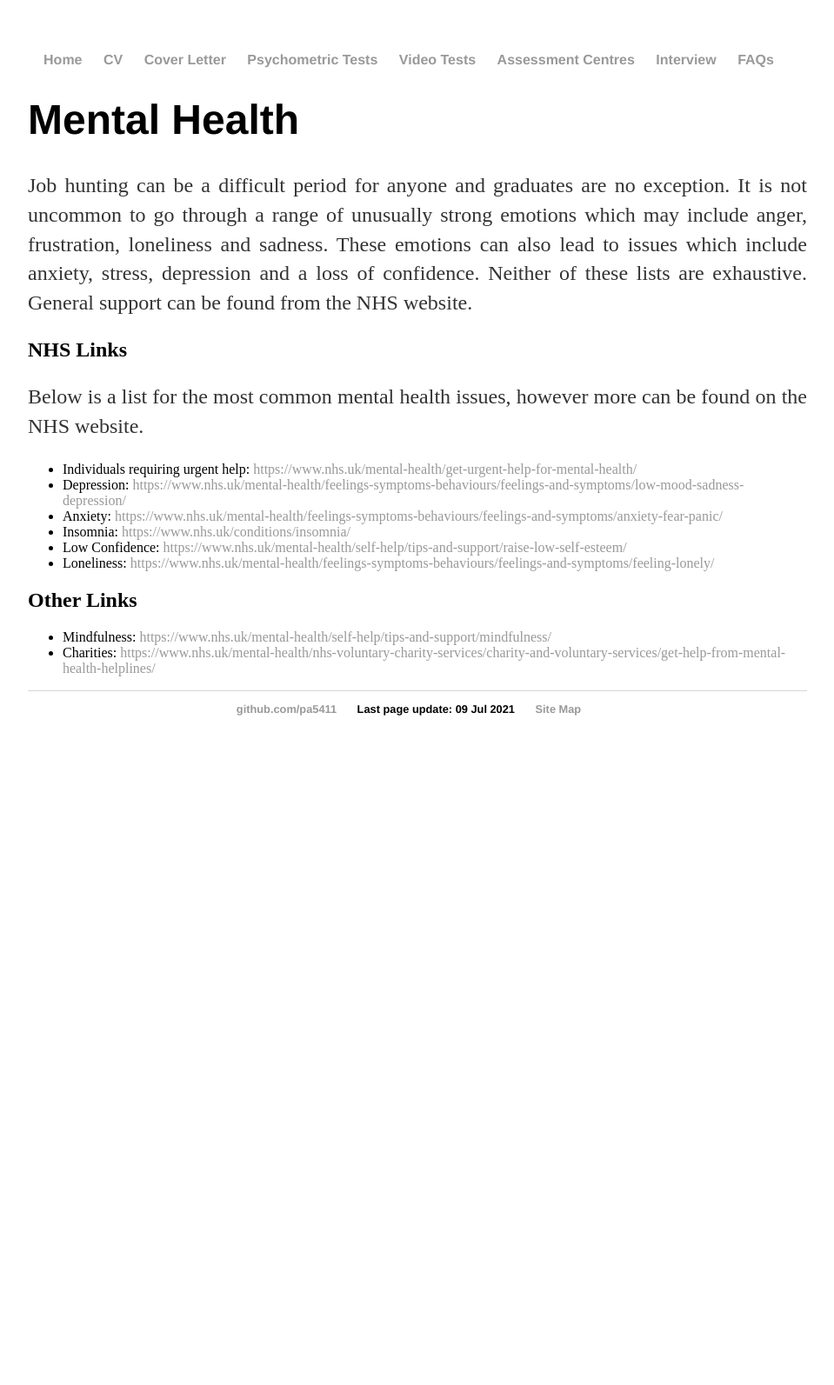
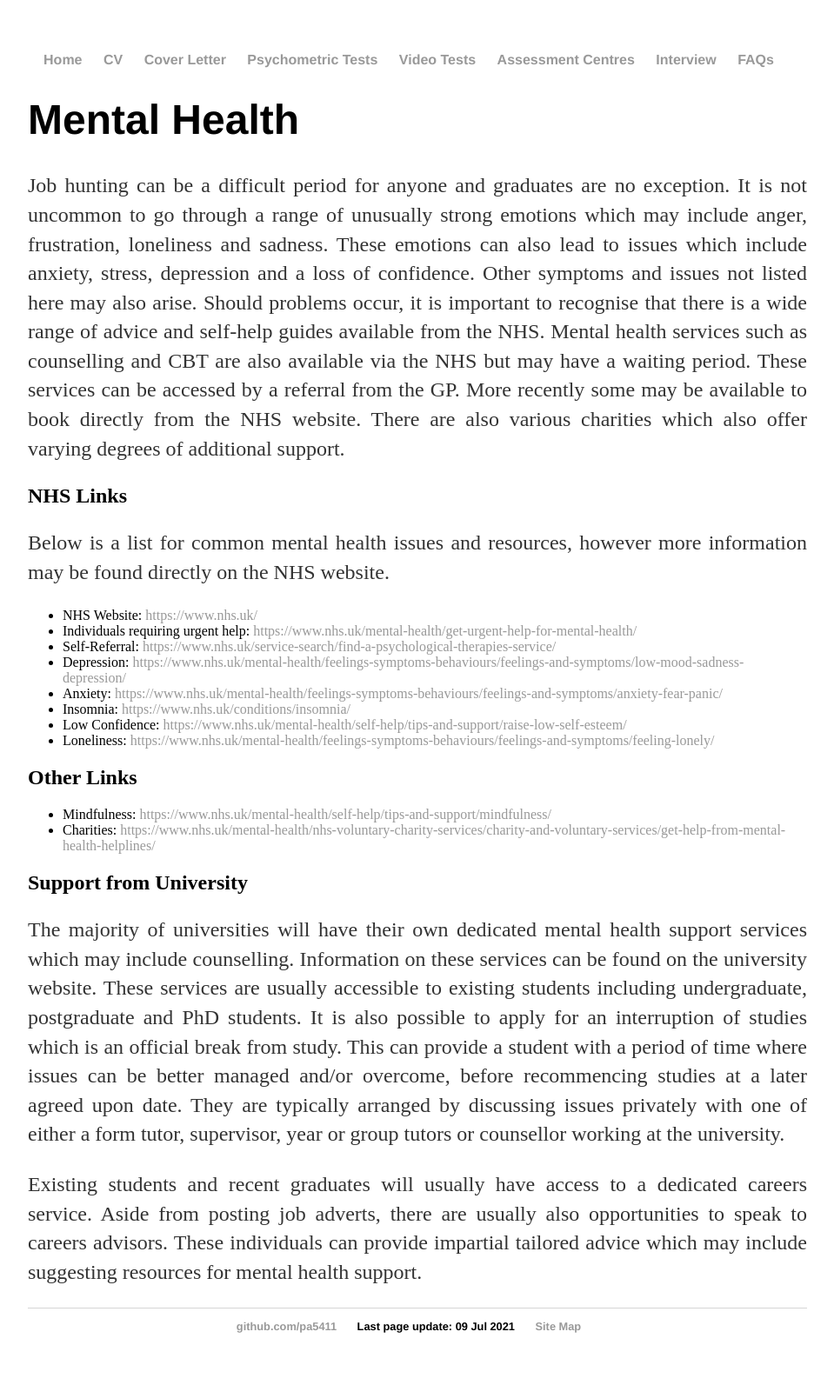
Before and after one commit to pa5411/Graduate-Job-Help, a Jekyll site: the page built from mentalhealth.html, in a window 1280 px wide. Shown: the whole page at 87% size, without its empty margins (160-1119 px from the left). Built offline with Jekyll 4.4.1, drawn with Linux system fonts in a browser that asks for light colours; before the commit the page ends 900 px from its top, so only the background shows below that.

Commit message:
add further links and content

```diff
--- a/mentalhealth.html
+++ b/mentalhealth.html
@@ -7,14 +7,16 @@ date: 2021-07-09
 
 		<h1> Mental Health </h1>
 
-		<p> Job hunting can be a difficult period for anyone and graduates are no exception. It is not uncommon to go through a range of unusually strong emotions which may include anger, frustration, loneliness and sadness. These emotions can also lead to issues which include anxiety, stress, depression and a loss of confidence. Neither of these lists are exhaustive. General support can be found from the NHS website. </p>
+		<p> Job hunting can be a difficult period for anyone and graduates are no exception. It is not uncommon to go through a range of unusually strong emotions which may include anger, frustration, loneliness and sadness. These emotions can also lead to issues which include anxiety, stress, depression and a loss of confidence. Other symptoms and issues not listed here may also arise. Should problems occur, it is important to recognise that there is a wide range of advice and self-help guides available from the NHS. Mental health services such as counselling and CBT are also available via the NHS but may have a waiting period. These services can be accessed by a referral from the GP. More recently some may be available to book directly from the NHS website. There are also various charities which also offer varying degrees of additional support. </p>
 
 		<h2> NHS Links </h2>
 
-		<p> Below is a list for the most common mental health issues, however more can be found on the NHS website. </p>
+		<p> Below is a list for common mental health issues and resources, however more information may be found directly on the NHS website. </p>
 
 		<ul>
+				<li> NHS Website: <a href="https://www.nhs.uk/">https://www.nhs.uk/</a> </li>
 				<li> Individuals requiring urgent help: <a href="https://www.nhs.uk/mental-health/get-urgent-help-for-mental-health/"> https://www.nhs.uk/mental-health/get-urgent-help-for-mental-health/</a> </li>
+				<li> Self-Referral: <a href="https://www.nhs.uk/service-search/find-a-psychological-therapies-service/">https://www.nhs.uk/service-search/find-a-psychological-therapies-service/</a> </li>
 				<li> Depression: <a href="https://www.nhs.uk/mental-health/feelings-symptoms-behaviours/feelings-and-symptoms/low-mood-sadness-depression/"> https://www.nhs.uk/mental-health/feelings-symptoms-behaviours/feelings-and-symptoms/low-mood-sadness-depression/</a> </li>
 				<li> Anxiety: <a href="https://www.nhs.uk/mental-health/feelings-symptoms-behaviours/feelings-and-symptoms/anxiety-fear-panic/">   https://www.nhs.uk/mental-health/feelings-symptoms-behaviours/feelings-and-symptoms/anxiety-fear-panic/</a> </li>
 				<li> Insomnia: <a href="https://www.nhs.uk/conditions/insomnia/">https://www.nhs.uk/conditions/insomnia/</a> </li>
@@ -29,4 +31,10 @@ date: 2021-07-09
 				<li> Charities: <a href="https://www.nhs.uk/mental-health/nhs-voluntary-charity-services/charity-and-voluntary-services/get-help-from-mental-health-helplines/"> https://www.nhs.uk/mental-health/nhs-voluntary-charity-services/charity-and-voluntary-services/get-help-from-mental-health-helplines/</a> </li>
 		</ul>
 
+		<h2> Support from University </h2>
+
+		<p> The majority of universities will have their own dedicated mental health support services which may include counselling. Information on these services can be found on the university website. These services are usually accessible to existing students including undergraduate, postgraduate and PhD students. It is also possible to apply for an interruption of studies which is an official break from study. This can provide a student with a period of time where issues can be better managed and/or overcome, before recommencing studies at a later agreed upon date. They are typically arranged by discussing issues privately with one of either a form tutor, supervisor, year or group tutors or counsellor working at the university. </p>
+
+		<p> Existing students and recent graduates will usually have access to a dedicated careers service. Aside from posting job adverts, there are usually also opportunities to speak to careers advisors. These individuals can provide impartial tailored advice which may include suggesting resources for mental health support. </p>
+
 </div><!-- /.blurb -->
```
